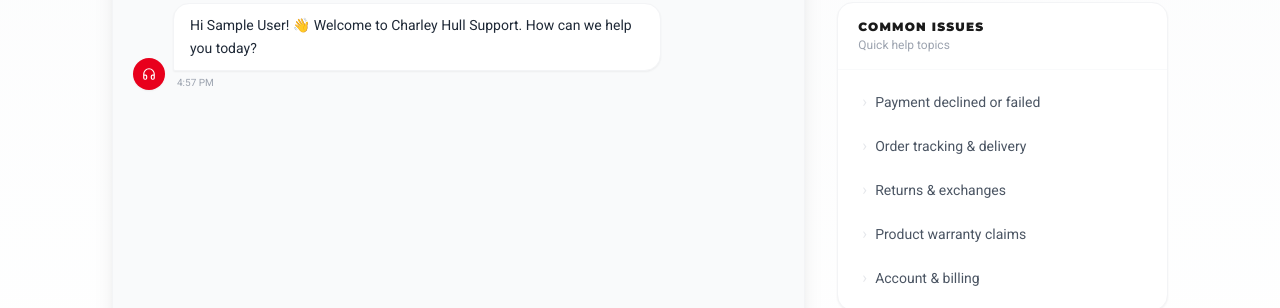
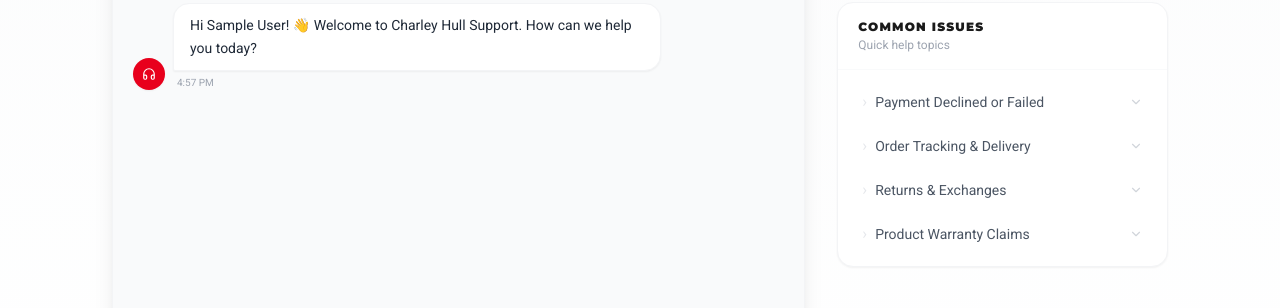
Before and after one commit to abdullahiola/taylormade, a Next.js app: page /support in a window 1280 px wide. Shown: the part 644-952 px from the top of the page. Built offline with nearby package versions, Linux system fonts and the light colour scheme; no server answers; sample sign-in values are in the browser's storage.

Commit message:
Add FAQ accordion with full content to customer support page

```diff
--- a/app/support/page.tsx
+++ b/app/support/page.tsx
@@ -1,8 +1,8 @@
 'use client';
 
 import { useRouter, useSearchParams } from 'next/navigation';
-import { useEffect, Suspense } from 'react';
-import { ArrowLeft, Mail, MessageCircle, Shield, Zap } from 'lucide-react';
+import { useEffect, useState, Suspense } from 'react';
+import { ArrowLeft, Mail, MessageCircle, Shield, Zap, ChevronDown } from 'lucide-react';
 import { useAuth } from '@/context/AuthContext';
 import SupportChat from '@/components/SupportChat';
 import Link from 'next/link';
@@ -16,6 +16,7 @@ function SupportPageInner() {
   const productId    = searchParams.get('product');
   const orderId      = searchParams.get('order');
   const linkedProduct = productId ? products.find((p) => p.id === productId) : null;
+  const [openFaq, setOpenFaq] = useState<number | null>(null);
 
   useEffect(() => {
     if (!authLoading && !user) router.push(`/login?redirect=/support${productId ? `?product=${productId}` : orderId ? `?order=${orderId}` : ''}`);
@@ -150,28 +151,58 @@ function SupportPageInner() {
             </div>
 
             {/* FAQ Card */}
+            {(() => {
+              const faqs = [
+                {
+                  title: 'Payment Declined or Failed',
+                  content: 'If your payment attempt is declined or unsuccessful, kindly contact our Customer Support team for guidance on the necessary steps to resolve the issue or click the link below.',
+                },
+                {
+                  title: 'Order Tracking & Delivery',
+                  content: 'After your order has been processed and dispatched, a tracking reference will be provided via email. You can use this reference to monitor the status and location of your shipment in real time. If you do not receive tracking information or encounter any issues while tracking your order, please reach out to our Customer Support team. We aim to process and deliver all orders within 7 days. Delivery times may vary depending on your location and other logistical factors. Please note that unforeseen delays may occasionally occur. If your order has not been delivered within the expected timeframe, kindly contact our Customer Support team for further assistance.',
+                },
+                {
+                  title: 'Returns & Exchanges',
+                  content: 'We accept returns and exchanges on eligible items within 7 days of delivery. To qualify, items must be unused, in their original condition, and returned with all original packaging and tags intact.\n\nReturns and exchanges are permitted for items that are defective, damaged, or incorrect upon delivery. To initiate a request, please contact our Customer Support team with your order details and, where applicable, supporting evidence (e.g., images of the item).\n\nOnce your request is reviewed and approved, you will be provided with instructions on how to proceed. All exchanges are subject to product availability; where an exchange is not possible, an alternative resolution will be offered.',
+                },
+                {
+                  title: 'Product Warranty Claims',
+                  content: 'We honor warranty claims on eligible products in accordance with the applicable warranty period specified at the time of purchase. The warranty covers manufacturing defects and faults under normal use but does not apply to damage resulting from misuse, improper handling, unauthorized repairs, or normal wear and tear.\n\nTo initiate a warranty claim, please contact our Customer Support team with your order details, a description of the issue, and any supporting evidence (e.g., images or videos of the defect).\n\nOnce your claim is reviewed and approved, further instructions will be provided. Approved claims may be resolved through repair, replacement, or an alternative solution, depending on the nature of the issue and product availability.',
+                },
+              ];
+
+              return (
                 <div className="bg-white rounded-2xl border border-gray-100 shadow-sm overflow-hidden">
                   <div className="px-5 py-4 border-b border-gray-50">
                     <h3 className="font-sans font-black text-tm-navy text-xs uppercase tracking-widest">Common Issues</h3>
                     <p className="text-xs text-gray-400 font-body mt-0.5">Quick help topics</p>
                   </div>
-              <ul className="p-3 space-y-1">
-                {[
-                  'Payment declined or failed',
-                  'Order tracking & delivery',
-                  'Returns & exchanges',
-                  'Product warranty claims',
-                  'Account & billing',
-                ].map((item) => (
-                  <li key={item}>
-                    <button className="w-full text-left px-3 py-2.5 rounded-lg text-sm font-body text-gray-600 hover:bg-red-50 hover:text-tm-red transition-all flex items-center gap-2 group">
+                  <div className="p-3 space-y-1">
+                    {faqs.map((faq, idx) => (
+                      <div key={faq.title}>
+                        <button
+                          onClick={() => setOpenFaq(openFaq === idx ? null : idx)}
+                          className="w-full text-left px-3 py-2.5 rounded-lg text-sm font-body text-gray-600 hover:bg-red-50 hover:text-tm-red transition-all flex items-center justify-between gap-2 group"
+                        >
+                          <span className="flex items-center gap-2">
                             <span className="text-gray-200 group-hover:text-tm-red transition-colors text-base leading-none">›</span>
-                      {item}
+                            {faq.title}
+                          </span>
+                          <ChevronDown className={`w-3.5 h-3.5 text-gray-300 group-hover:text-tm-red transition-all ${openFaq === idx ? 'rotate-180' : ''}`} />
                         </button>
-                  </li>
+                        {openFaq === idx && (
+                          <div className="px-3 pb-3 pt-1">
+                            <div className="bg-gray-50 rounded-lg p-3 text-xs font-body text-gray-500 leading-relaxed whitespace-pre-line">
+                              {faq.content}
+                            </div>
+                          </div>
+                        )}
+                      </div>
                     ))}
-              </ul>
                   </div>
+                </div>
+              );
+            })()}
 
           </div>
         </div>
```
Lines whose indentation alone changed are shown as unchanged.
